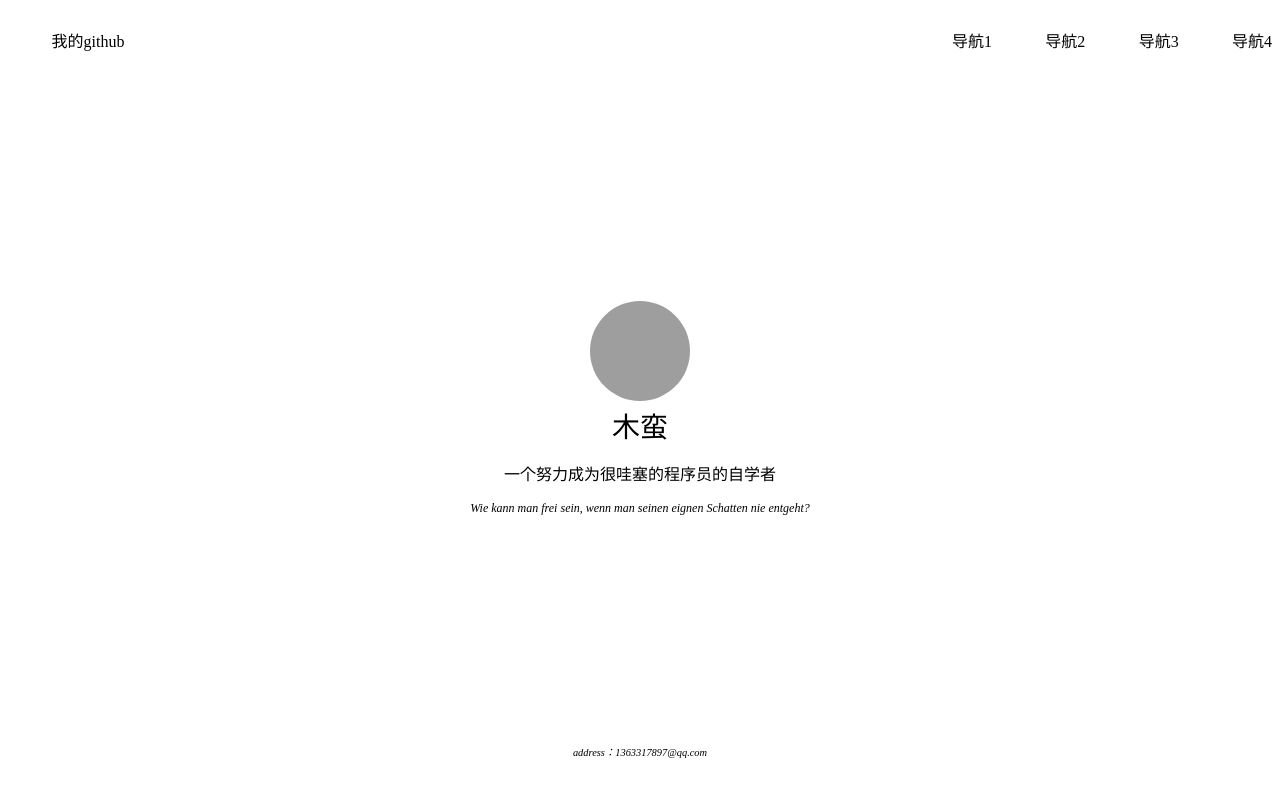
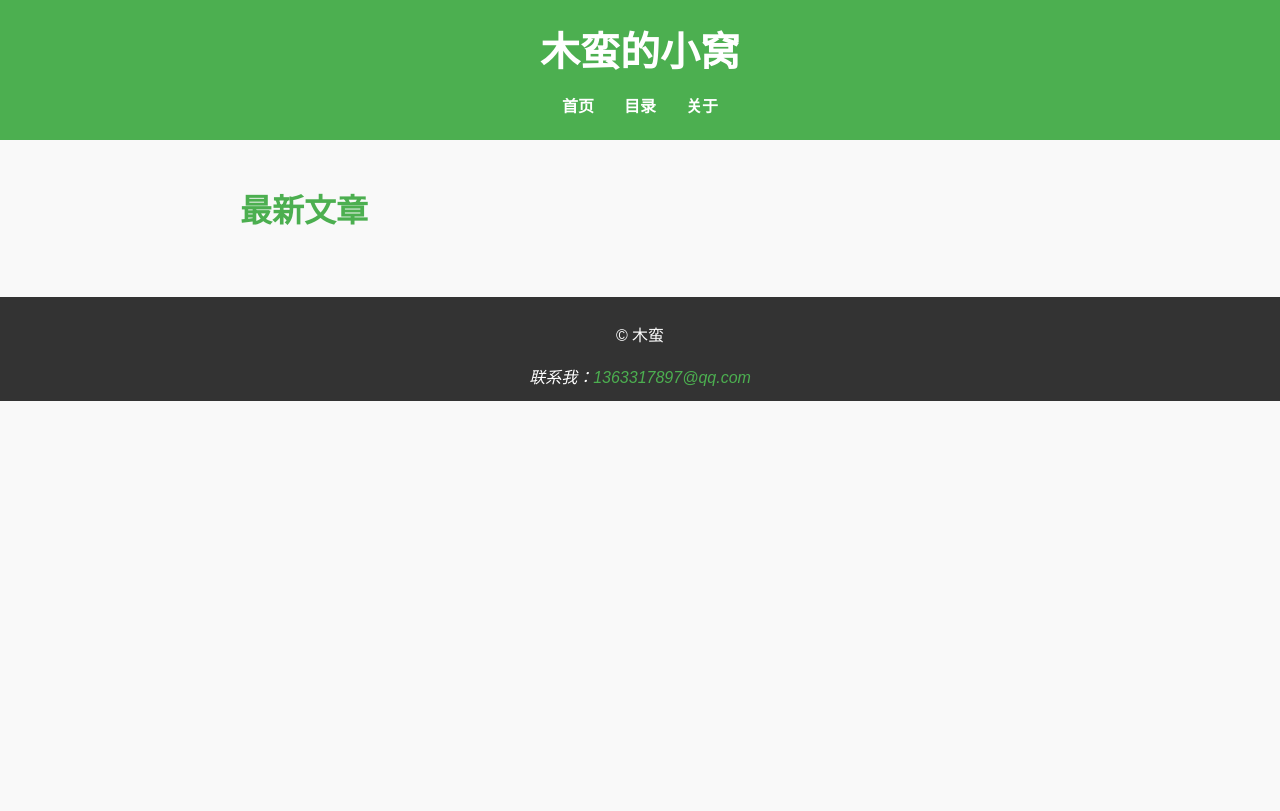
Before and after one commit to Mumaner/Mumaner.github.io, a plain HTML site: page index.html in a window 1280 px wide. Drawn offline with Linux system fonts and the light colour scheme; files that its build step writes are made by us from their sources; grey boxes are pictures that could not be loaded.

Commit message:
Add files via upload

```diff
--- a/index.html
+++ b/index.html
@@ -1,79 +1,42 @@
 <!DOCTYPE html>
 <html lang="en">
-  <head>
-    <meta charset="UTF-8" />
-    <meta http-equiv="X-UA-Compatible" content="IE=edge" />
-    <meta name="viewport" content="width=device-width, initial-scale=1.0" />
-    <meta name="referrer" content="no-referrer" />
-    <title>木蛮的编程之路</title>
-    <style>
-            /* * {
-              border: 1px solid black;
-            } */
-            body {
-              margin=0;
-              height: 100vh;
-            }
-            .flex {
-              display: flex;
-            }
-            .column {
-              flex-direction: column;
-              justify-content: space-between
-            }
-           .zi-center{
-      justify-content: center;
-      align-items: center;
-           }
-
-    </style>
-  </head>
-  <body class="flex column">
-    <shang style="height: 4rem; justify-content: space-between" class="flex">
-      <zuo style="width: 10rem" class="zi-center flex">
-        <div>我的github</div>
-      </zuo>
-      <you
-        style="height: 4rem; width: 20em; justify-content: space-between"
-        class="flex"
-      >
-        <div class="zi-center flex">
-          <div>导航1</div>
-        </div>
-        <div class="zi-center flex">
-          <div>导航2</div>
-        </div>
-        <div class="zi-center flex">
-          <div>导航3</div>
-        </div>
-        <div class="zi-center flex">
-          <div>导航4</div>
-        </div>
-      </you>
-    </shang>
-    <zhong style="align-items: center" class="flex column">
-      <a href="主界面.html"
-        ><img
-
-          src="https://c-ssl.duitang.com/uploads/item/201509/16/20150916145611_Fy2Wz.jpeg"
-          alt="木蛮"
-          height="100px"
-          width="100px"
-          style="border-radius: 100%; overflow: hidden"
-        />
-      </a>
-      <name style="font-size: 1.75em" >木蛮</name>
-      <description class="flex column">
-        <p style="text-align: center;">一个努力成为很哇塞的程序员的自学者</p>
-        <i style="font-size: 0.75em;text-align: center;"
-          >Wie kann man frei sein, wenn man seinen eignen Schatten nie entgeht?
-        </i>
-      </description>
-    </zhong>
-    <xia style="height: 4rem">
-      <address  style="text-align: center; font-size: 0.65em;">
-        address：1363317897@qq.com</a>
-      </address>
-    </xia>
-  </body>
+<head>
+    <meta charset="UTF-8">
+    <meta name="viewport" content="width=device-width, initial-scale=1.0">
+    <title>mumaner</title>
+    <link rel="stylesheet" href="/src/css/style.css">
+</head>
+<body>
+    <!-- 头部 -->
+    <header>
+        <h1>木蛮的小窝</h1>
+        <!-- 导航栏（项目待确定） -->
+        <nav>
+            <ul>
+                <li><a href="index.html">首页</a></li>
+                <li><a href="archive.html">目录</a></li>
+                <li><a href="about.html">关于</a></li>
+            </ul>
+        </nav>
+    </header>
+    <!-- 主体内容 -->
+    <main>
+        <!-- 最新文章展示-->
+        <section id="posts">
+            <h2>最新文章</h2>
+            <!-- <article>
+                <h3><span id="post-title"></span></h3>
+                <p>内容：<span id="post-truncatedcontent"></span></p>
+                <a href="output/posts/post.html">阅读更多</a>
+            </article> -->
+            <div id="post-list"></div>
+        </section>
+    </main>
+    <!-- 页脚 -->
+    <footer>
+        <p>&copy; 木蛮</p>
+        <address>联系我：<a href="mailto:1363317897@qq.com">1363317897@qq.com</a></address>
+    </footer>
+    <script src="src/js/main.js"></script>
+</body>
 </html>
--- /dev/null
+++ b/style.css
@@ -0,0 +1,113 @@
+/* *{
+    border: 1px solid red;
+} */
+/* *{
+    border: 1px solid red;
+} */
+/* 全局样式 */
+body {
+    font-family: Arial, sans-serif;
+    line-height: 1.6;
+    margin: 0;
+    padding: 0;
+    background-color: #f9f9f9;
+    color: #333;
+}
+
+/* 头部样式 */
+header {
+    background-color: #4CAF50;
+    color: white;
+    padding: 20px 0;
+    text-align: center;
+}
+
+header h1 {
+    margin: 0;
+    font-size: 2.5em;
+}
+
+/* 导航栏样式 */
+nav ul {
+    list-style: none;
+    padding: 0;
+    margin: 10px 0 0;
+    display: flex;
+    justify-content: center;
+}
+
+nav ul li {
+    margin: 0 15px;
+}
+
+nav ul li a {
+    color: white;
+    text-decoration: none;
+    font-weight: bold;
+}
+
+nav ul li a:hover {
+    text-decoration: underline;
+}
+
+/* 主体内容样式 */
+main {
+    padding: 20px;
+    max-width: 800px;
+    margin: 0 auto;
+}
+
+/* 文章列表样式 */
+#posts h2 {
+    font-size: 2em;
+    margin-bottom: 20px;
+    color: #4CAF50;
+}
+
+.post {
+    background-color: white;
+    border: 1px solid #ddd;
+    border-radius: 5px;
+    padding: 15px;
+    margin-bottom: 20px;
+    box-shadow: 0 2px 5px rgba(0, 0, 0, 0.1);
+}
+
+.post h3 {
+    margin: 0 0 10px;
+    font-size: 1.5em;
+    color: #333;
+}
+
+.post p {
+    margin: 0 0 10px;
+    color: #666;
+}
+
+.post a {
+    color: #4CAF50;
+    text-decoration: none;
+    font-weight: bold;
+}
+
+.post a:hover {
+    text-decoration: underline;
+}
+
+/* 页脚样式 */
+footer {
+    background-color: #333;
+    color: white;
+    text-align: center;
+    padding: 10px 0;
+    margin-top: 20px;
+}
+
+footer a {
+    color: #4CAF50;
+    text-decoration: none;
+}
+
+footer a:hover {
+    text-decoration: underline;
+}
```
Also changed, not shown: about.html (added, +23 -0 lines), archive.html (added, +34 -0 lines), main.js (added, +55 -0 lines), 1 other file.
